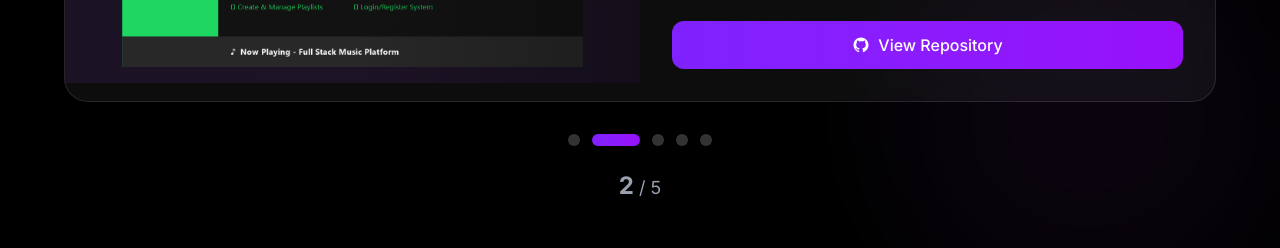
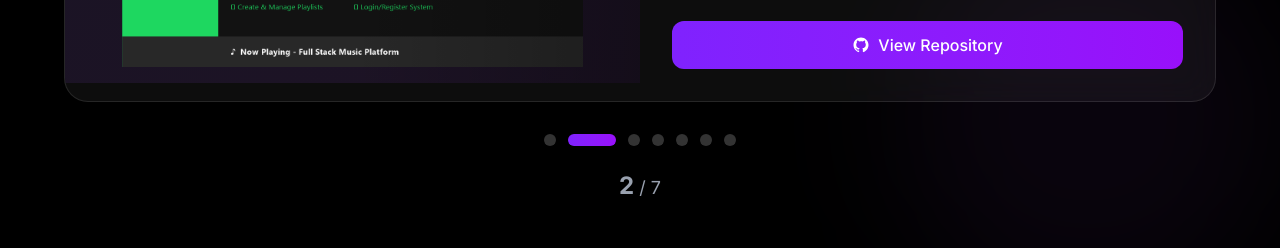
Before and after one commit to fiza-fehmi/portfolio_website, a React (Vite) app: page / in a window 1280 px wide. Shown: the part 3160-3408 px from the top of the page. Built offline with nearby package versions, Linux system fonts and the light colour scheme.

Commit message:
Add Temperature Converter and Stack Calculator projects

```diff
--- a/src/components/Projects.jsx
+++ b/src/components/Projects.jsx
@@ -59,6 +59,24 @@ const Projects = () => {
       liveLink: 'https://property-hub-brown-xi.vercel.app',
       githubLink: 'https://github.com/fiza-fehmi/Property_Hub',
       gradient: 'from-amber-500 to-orange-500',
+    },
+    {
+      title: 'Temperature Converter',
+      description: 'An elegant temperature conversion tool that converts between Celsius, Fahrenheit, and Kelvin. Features real-time conversion, clean UI design, and responsive layout for seamless temperature calculations.',
+      image: '/projects/temperature-converter.png',
+      tags: ['HTML', 'CSS', 'JavaScript'],
+      liveLink: 'https://temprature-converter-orcin.vercel.app',
+      githubLink: 'https://github.com/fiza-fehmi/Temprature-Converter',
+      gradient: 'from-red-500 to-orange-500',
+    },
+    {
+      title: 'Stack Calculator',
+      description: 'A functional calculator application with a clean, modern interface. Built using stack-based operations for arithmetic calculations including addition, subtraction, multiplication, and division.',
+      image: '/projects/stack-calculator.png',
+      tags: ['HTML', 'CSS', 'JavaScript'],
+      liveLink: 'https://stack-calculator-three.vercel.app',
+      githubLink: 'https://github.com/fiza-fehmi/stack-calculator',
+      gradient: 'from-green-500 to-emerald-600',
     },
   ];
 
```
Also changed, not shown: public/projects/stack-calculator.png (added), public/projects/temperature-converter.png (added).
